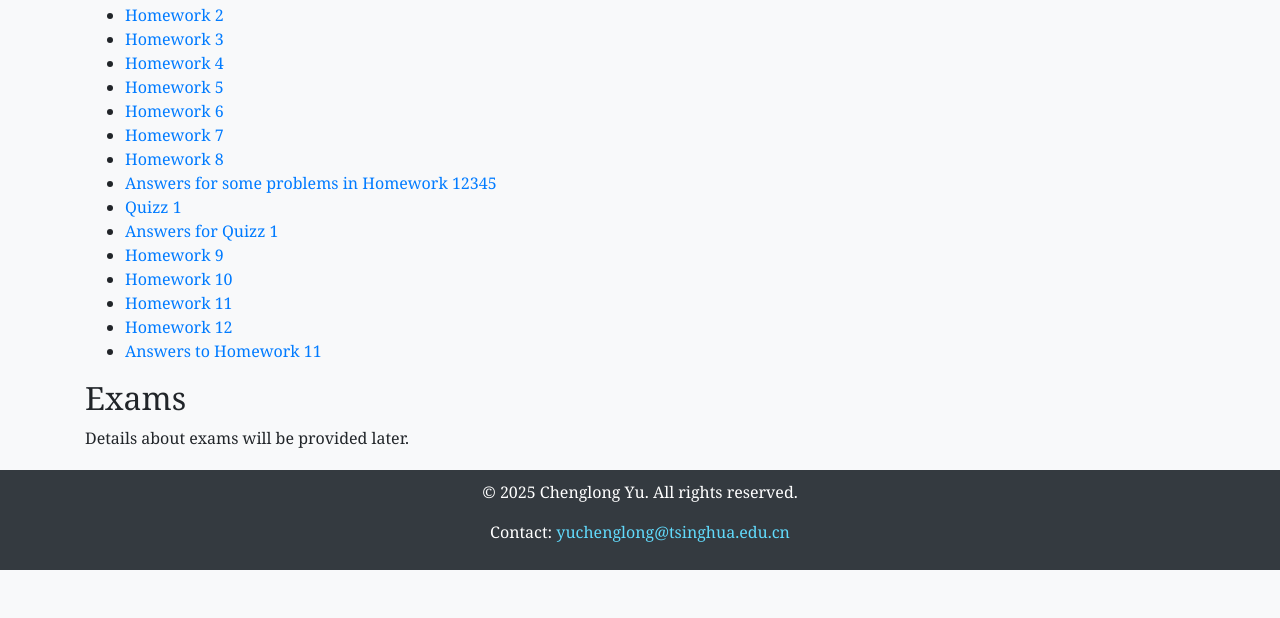
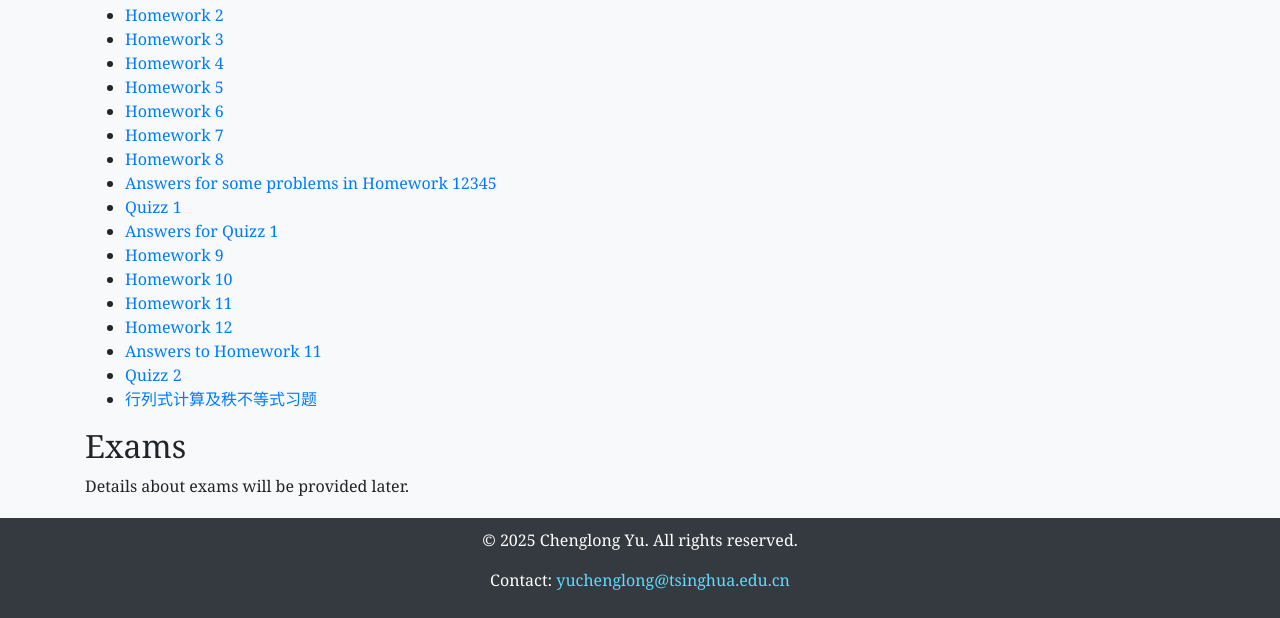
Before and after one commit to chenglongyu/chenglongyu.github.io, a plain HTML site: page Linear_Algebra_2025/index.html in a window 1280 px wide. Shown: the part 616-1234 px from the top of the page. Before the commit the page ends 1186 px from the top, so only its background shows below. Drawn offline with nearby package versions, Linux system fonts and the light colour scheme.

Commit message:
Update index.html

```diff
--- a/Linear_Algebra_2025/index.html
+++ b/Linear_Algebra_2025/index.html
@@ -82,6 +82,9 @@
             <li><a href="LAHW11.pdf">Homework 11</a></li>
             <li><a href="LAHW12.pdf">Homework 12</a></li>
             <li><a href="AnswersLAHW11.pdf">Answers to Homework 11</a></li>
+            <li><a href="LAQUIZZ2.pdf">Quizz 2</a></li>
+            <li><a href="行列式计算及秩不等式.pdf">行列式计算及秩不等式习题</a></li>
+
 
         </ul>
         <h2 id="exams">Exams</h2>
```
